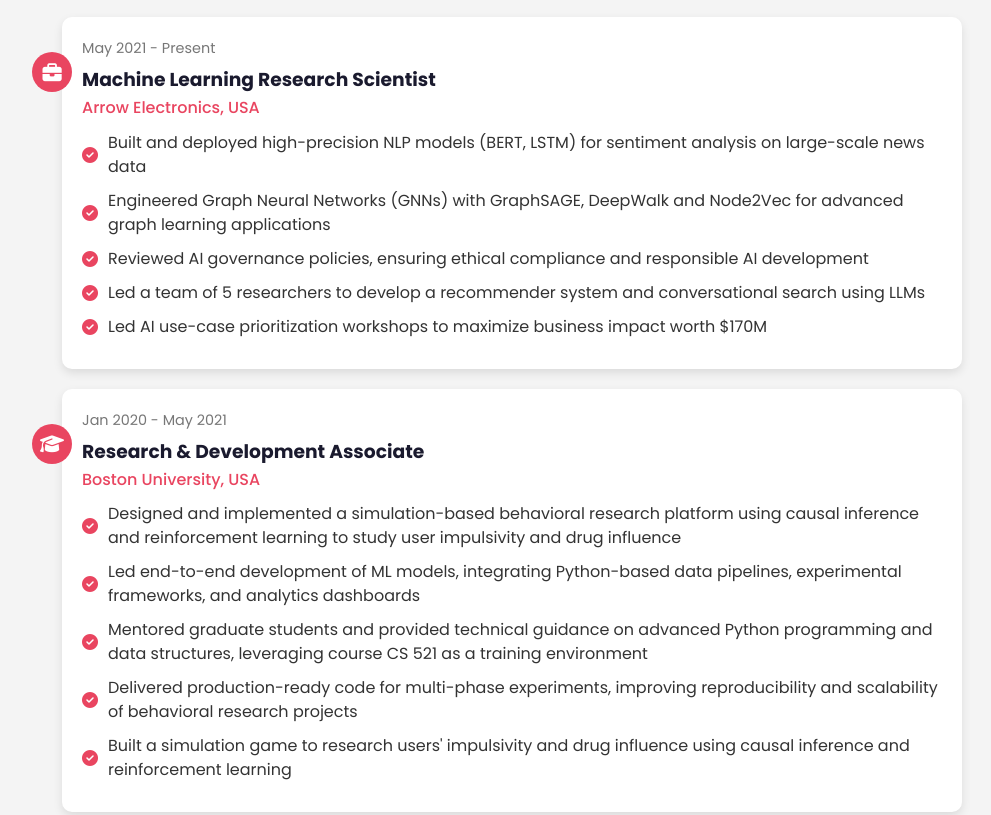
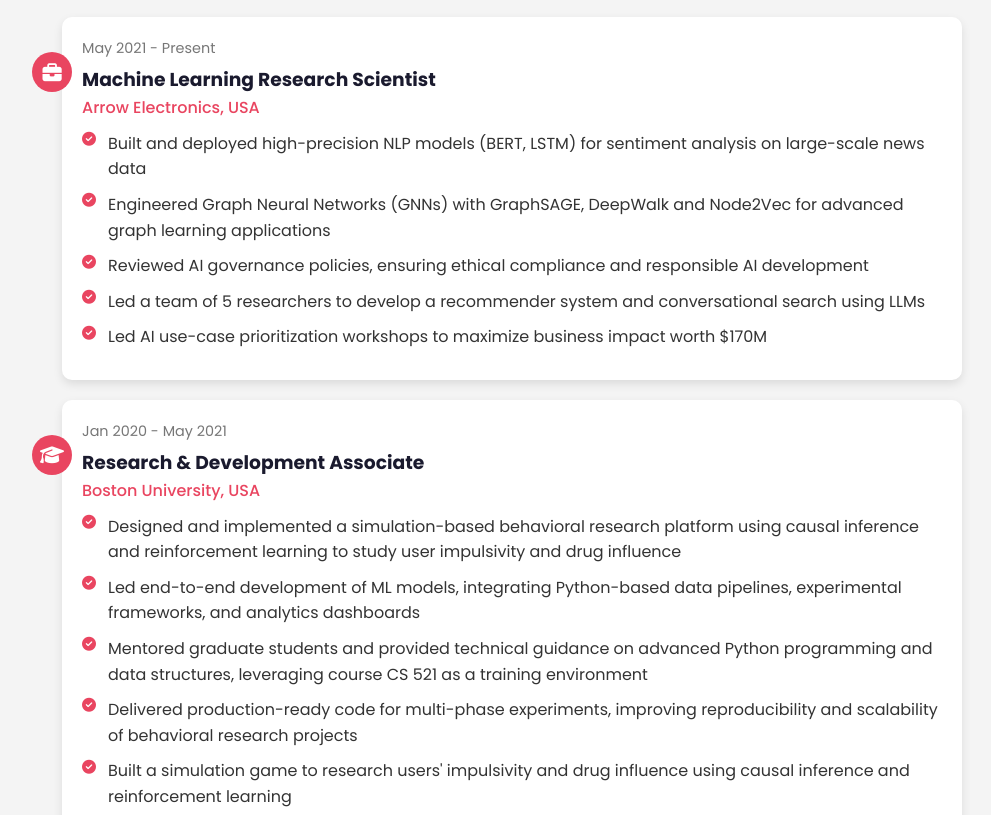
Before and after one commit to supercode-r/supercode-r.github.io, a plain HTML site: page index.html in a window 1280 px wide. Shown: the part 1940-2755 px from the top of the page, without its empty margins (128-1119 px from the left). Drawn offline with nearby package versions, Linux system fonts and the light colour scheme; a script that the page names is missing.

Commit message:
Update styles.css

```diff
--- a/styles.css
+++ b/styles.css
@@ -289,16 +289,17 @@ body {
 .timeline-list li {
     margin: 10px 0;
     display: flex;
-    align-items: center; /* changed to center */
-    line-height: 1.5; /* adding line height*/
+    align-items: flex-start;
+    line-height: 1.6;
 }
 
 .timeline-list i {
     margin-right: 10px;
     color: #e94560;
-    text-align: center; /* Adjust this value to center alignment */
-    flex-shrink: 0; /* Prevents icon from shrinking */
-    width: 16px; /* Fixed width for consistent alignment */
+    margin-top: 0.1em; /* Aligns with first line baseline */
+    flex-shrink: 0;
+    width: 16px;
+    font-size: 14px; /* Slightly smaller for better proportion */
 }
 
 /* Research Section */
```
